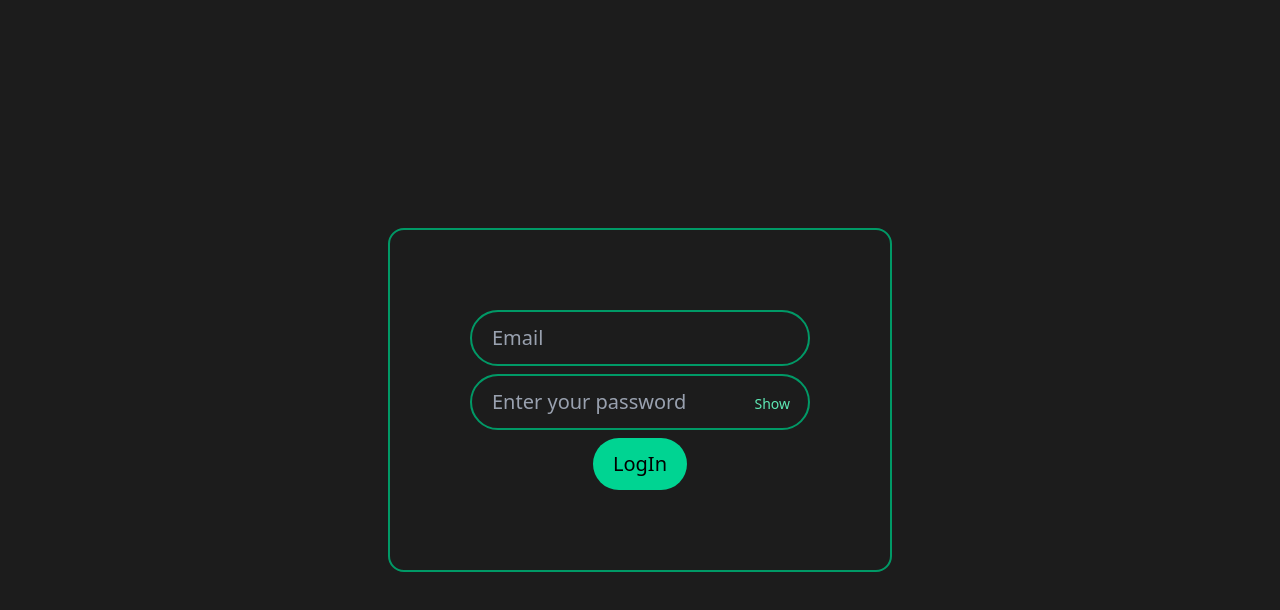
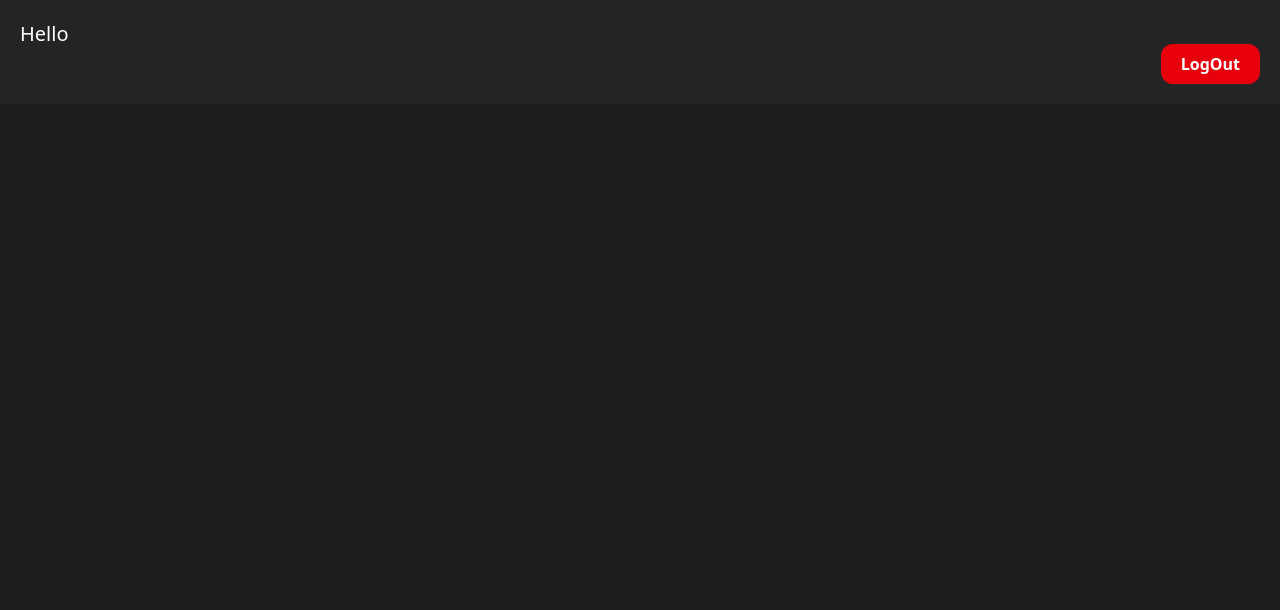
Before and after one commit to raj-banka/EMS, a React (Vite) app: page /Emp/1 in a window 1280 px wide. Shown: the top 610 px of the page. Built offline with nearby package versions, Linux system fonts and the light colour scheme.

Commit message:
Updated with Redux store

```diff
--- a/package.json
+++ b/package.json
@@ -10,9 +10,12 @@
     "preview": "vite preview"
   },
   "dependencies": {
+    "@reduxjs/toolkit": "^2.7.0",
     "@tailwindcss/vite": "^4.1.4",
     "react": "^19.0.0",
     "react-dom": "^19.0.0",
+    "react-redux": "^9.2.0",
+    "react-router": "^7.5.3",
     "tailwindcss": "^4.1.4"
   },
   "devDependencies": {
--- a/src/App.tsx
+++ b/src/App.tsx
@@ -1,14 +1,16 @@
-import { useContext, useEffect, useState } from 'react';
+import { useEffect, useState } from 'react';
 import './App.css';
 import AdminDashboard from './components/dashboards/AdminDashboard';
 import EmployeeDashboard from './components/dashboards/EmployeeDashboard';
 import Login from "./components/auth/Login"
-import  { AuthContext }from './context/Context'
-import { UserType , ContextType} from "./Interfaces/UserType"
+// import { Store } from '@reduxjs/toolkit';
+import { useSelector } from 'react-redux';
+// import  { AuthContext }from './context/Context'
+import { UserType } from "./Interfaces/UserType"
+import { RootState } from './Redux/store';
 // import { setLocalStorage } from './utils/LocalStorage';
 
-// setLocalStorage();
-// localStorage.clear();
+
 
 
 
@@ -19,9 +21,16 @@ interface loggedInData{
 
 function App() {
   const[userInfo ,setUserInfo ] = useState<UserType | null>(null);
- const [userData ] = useContext(AuthContext)as [ContextType | null, React.Dispatch<React.SetStateAction<ContextType> | null>];
+//  const [userData ] = useContext(AuthContext)as [ContextType | null, React.Dispatch<React.SetStateAction<ContextType> | null>];
+const userData = useSelector((state:RootState) => state. authInfo);
   const[user , setUser] = useState< 'user' | 'admin' | null >(null);
-// console.log(userData);
+// console.log(userData,"store");
+
+// useEffect(()=>{
+//   localStorage.clear();
+//   setLocalStorage();
+
+// },[])
 
 useEffect(() => {
   if (userData) {
--- /dev/null
+++ b/src/Features/AuthSlice.ts
@@ -0,0 +1,27 @@
+import {createSlice , PayloadAction} from "@reduxjs/toolkit"
+import { UserType } from "../Interfaces/UserType"
+import { getLocalStorage } from "../utils/LocalStorage";
+
+export interface AuthType {
+    admin : UserType[];
+    employees : UserType[];
+}
+
+const initialState : AuthType = {
+    admin : getLocalStorage().admin || [],
+    employees : getLocalStorage().employees || []
+}
+
+export const AuthSlice = createSlice({
+    name : "authInfo" ,
+    initialState ,
+    reducers : {
+        setUserData : (state , action : PayloadAction<AuthType>) => {
+            state.admin = action.payload.admin;
+            state.employees = action.payload.employees;
+        }
+    }
+})
+
+export const {setUserData} = AuthSlice.actions;
+export default AuthSlice.reducer
--- /dev/null
+++ b/src/Redux/store.ts
@@ -0,0 +1,13 @@
+import {configureStore} from "@reduxjs/toolkit"
+import AuthReducer from "../Features/AuthSlice"
+
+export const store = configureStore({
+    reducer : {
+        authInfo : AuthReducer,
+    }
+})
+
+// Infer the `RootState` and `AppDispatch` types from the store itself
+export type RootState = ReturnType<typeof store.getState>
+// Inferred type: {posts: PostsState, comments: CommentsState, users: UsersState}
+export type AppDispatch = typeof store.dispatch
--- a/src/components/Tasks/AllTask.tsx
+++ b/src/components/Tasks/AllTask.tsx
@@ -1,12 +1,21 @@
-import { AuthContext } from "../../context/Context"
-import { useContext, useState } from "react"
+// import { AuthContext } from "../../context/Context"
+import { useState } from "react"
 import EmployeeDashboard from "../dashboards/EmployeeDashboard";
-import { UserType , ContextType} from "../../Interfaces/UserType";
+import { UserType } from "../../Interfaces/UserType";
+import { useSelector } from "react-redux";
+import { RootState } from "../../Redux/store";
+// import {  useNavigate } from "react-router";
 
 const AllTask = () => {
- const [userData ] = useContext(AuthContext)as [ContextType | null, React.Dispatch<React.SetStateAction<ContextType> | null>];
+//  const [userData ] = useContext(AuthContext)as [ContextType | null, React.Dispatch<React.SetStateAction<ContextType> | null>];
+const userData = useSelector((state:RootState) => state.authInfo);
 
  const [selectedEmp, setSelectedEmp] = useState<UserType | null>(null);
+//  const navigate = useNavigate();
+//  const handleEmp = (e : UserType) => {
+//   setSelectedEmp(e);
+//   navigate(`/Emp/rajbanka`);
+//  }
   return (
     <>
     {/* <h2 className="text-3xl font-bold mb-2">All Tasks</h2> */}
@@ -32,16 +41,20 @@ const AllTask = () => {
       </div>
     )
   })}
-  {selectedEmp &&
-  (
-  <EmployeeDashboard
-    data={selectedEmp}
-    changeUser={() => setSelectedEmp(null)} // back or clear
-  />
-)}
+{selectedEmp ? (
+      <EmployeeDashboard
+        data={selectedEmp}
+        changeUser={() => setSelectedEmp(null)}
+      />
+    ) : (
+      <div className="bg-[#2a2929] p-5 rounded mt-4">
+        {/* ...rest of your employee list rendering... */}
+      </div>
+    )}
 
   </div>
    </div>
+
     </>
   )
 }
--- a/src/components/Tasks/TaskList.tsx
+++ b/src/components/Tasks/TaskList.tsx
@@ -2,9 +2,12 @@ import AcceptedTask from "./AcceptedTask"
 import CompletedTask from "./CompletedTask"
 import FailedTask from "./FailedTask"
 import NewTask from "./NewTask"
-import { useContext, useEffect} from "react";
-import { AuthContext } from "../../context/Context"
-import{ContextType,TaskType,UserType} from '../../Interfaces/UserType'
+import {  useEffect} from "react";
+// import { AuthContext } from "../../context/Context"
+import{TaskType,UserType} from '../../Interfaces/UserType'
+import { useDispatch, useSelector } from "react-redux";
+import { RootState } from "../../Redux/store";
+import { setUserData } from "../../Features/AuthSlice";
 
 interface TaskListProps {
   data: UserType | null;
@@ -18,7 +21,9 @@ const TaskList: React.FC<TaskListProps> = ({data} ) => {
   // },[data]);
 
 
-  const [userData , setUserData ] = useContext(AuthContext)as [ContextType | null, React.Dispatch<React.SetStateAction<ContextType> | null>];
+  // const [userData , setUserData ] = useContext(AuthContext)as [ContextType | null, React.Dispatch<React.SetStateAction<ContextType> | null>];
+  const userData = useSelector((state:RootState) => state.authInfo);
+  const dispatch = useDispatch();
   const employeeData = userData?.employees.find((e:UserType) => e.id === data?.id) ;
 
 
@@ -64,11 +69,15 @@ console.log(employeeData);
     // setEmployeeData(updatedEmployee);
     if(!userData) return;
     // console.log(userData)
-    setUserData({
+    const updatedUserData = ({
       ...userData,
       employees : userData.employees.map((emp)=>
         (emp.id === employeeData?.id) ? updatedEmployee : emp)
     });
+    console.log(userData , "user")
+console.log(updatedUserData,"update")
+dispatch(setUserData(updatedUserData));
+
   };
   // console.log(userData)
   useEffect(() => {
--- a/src/components/Tasks/TaskListNumber.tsx
+++ b/src/components/Tasks/TaskListNumber.tsx
@@ -1,11 +1,14 @@
-import { useContext } from "react";
-import { AuthContext } from "../../context/Context";
-import { UserType , ContextType } from "../../Interfaces/UserType";
+// import { useContext } from "react";
+// import { AuthContext } from "../../context/Context";
+import { useSelector } from "react-redux";
+import { UserType } from "../../Interfaces/UserType";
+import { RootState } from "../../Redux/store";
 interface TaskListNumberProps {
   data: UserType | null;
 }
 const TaskListNumber: React.FC<TaskListNumberProps> = ({data}) => {
-  const [userData ] = useContext(AuthContext)as [ContextType | null, React.Dispatch<React.SetStateAction<ContextType> | null>];
+  // const [userData ] = useContext(AuthContext)as [ContextType | null, React.Dispatch<React.SetStateAction<ContextType> | null>];
+  const  userData = useSelector((state:RootState) => state.authInfo);
   if(!userData) return;
   const user = userData.employees.find((e:UserType) => e.id === data?.id) ;
   if(!user) return;
--- a/src/components/dashboards/EmployeeDashboard.tsx
+++ b/src/components/dashboards/EmployeeDashboard.tsx
@@ -2,12 +2,16 @@ import Header from '../others/Header'
 import TaskListNumber from '../Tasks/TaskListNumber'
 import TaskList from '../Tasks/TaskList'
 import { UserType } from "../../Interfaces/UserType";
+import { useParams } from 'react-router';
 
 interface EmployeeDashboardProps {
   data: UserType | null;
   changeUser: React.Dispatch<React.SetStateAction<'admin' | 'user' | null>>;
 }
 const EmployeeDashboard : React.FC<EmployeeDashboardProps> = ({data , changeUser}) =>{
+  const {id} = useParams();
+  console.log(id,"raj");
+
   return (
     <div className='text-white bg-[#1C1C1C] h-screen w-full'>
       < Header changeUser = {changeUser} data={data}/>
--- a/src/components/others/CreateTask.tsx
+++ b/src/components/others/CreateTask.tsx
@@ -1,7 +1,9 @@
-import React, { useContext } from "react";
+// import React, { useContext } from "react";
 import { useState } from "react";
-import { AuthContext } from "../../context/Context";
-import { UserType , ContextType} from "../../Interfaces/UserType";
+// import { AuthContext } from "../../context/Context";
+import { ContextType, UserType } from "../../Interfaces/UserType";
+import { useDispatch, useSelector } from "react-redux";
+import { RootState } from "../../Redux/store";
 
 // interface UserType{
 //   name : string;
@@ -45,7 +47,9 @@ const  CreateTask : React.FC = ()=> {
   const [assignedTo , setAssignedTo] = useState("");
   // const [newTask , setNewTask] = useState({});
 
-  const [userData , setUserData ] = useContext(AuthContext)as [ContextType | null, React.Dispatch<React.SetStateAction<ContextType> | null>];
+  // const [userData , setUserData ] = useContext(AuthContext)as [ContextType | null, React.Dispatch<React.SetStateAction<ContextType> | null>];
+const userData= useSelector((state:RootState) => state.authInfo);
+const dispatch = useDispatch();
   const submitHandler = (e: React.FormEvent) => {
     e.preventDefault();
 
@@ -59,6 +63,7 @@ const  CreateTask : React.FC = ()=> {
       completed: false,
       failed: false
     };
+    console.log(userData , "check2")
 
     const updatedEmployees = userData?.employees?.map((emp:UserType) => {
       if (emp.name === assignedTo) {
@@ -75,9 +80,12 @@ const  CreateTask : React.FC = ()=> {
       return emp;
     }) || [];
 
+    console.log(updatedEmployees , "check2")
+
     if (!userData) return;
-    const updatedUserData = { ...userData, employees: updatedEmployees };
-    setUserData(updatedUserData);
+    const updatedUserData : ContextType= { ...userData, employees: updatedEmployees };
+    // setUserData(updatedUserData);
+    dispatch({type : 'UPDATE_USER_DATA' , payload:updatedUserData});
     localStorage.setItem("employees", JSON.stringify(updatedEmployees));
     // console.log(userData);
 
--- a/src/components/others/Header.tsx
+++ b/src/components/others/Header.tsx
@@ -24,7 +24,7 @@ import { UserType } from "../../Interfaces/UserType";
 
 // }
 interface HeaderProps {
-  data: UserType | null;
+  data?: UserType | null;
   changeUser: React.Dispatch<React.SetStateAction<'user' | 'admin' | null>>;
 }
 const Header: React.FC<HeaderProps>= ({data , changeUser}) => {
--- a/src/main.tsx
+++ b/src/main.tsx
@@ -2,12 +2,27 @@ import { StrictMode } from 'react'
 import { createRoot } from 'react-dom/client'
 import './index.css'
 import App from './App.tsx'
-import AuthProvider from './context/AuthProvider.tsx'
+// import AuthProvider from './context/AuthProvider.tsx'
+import { Provider } from 'react-redux'
+import { store } from './Redux/store.ts'
+import { createBrowserRouter, RouterProvider  } from 'react-router'
+import EmployeeDashboard from './components/dashboards/EmployeeDashboard.tsx'
+
+const router = createBrowserRouter([{
+  path: "/",
+  element: <App/>
+},
+{
+  path : "/Emp/:id",
+  element : <EmployeeDashboard/>
+}])
 
 createRoot(document.getElementById('root')!).render(
   <StrictMode>
-    <AuthProvider>
-      <App />
-    </AuthProvider>
+    <Provider store={store}>
+    {/* <AuthProvider> */}
+      <RouterProvider router={router} />
+      {/* </AuthProvider> */}
+    </Provider>
   </StrictMode>,
 )
```
Also changed, not shown: 1 other file (tests, documents, lock files or other folders).
